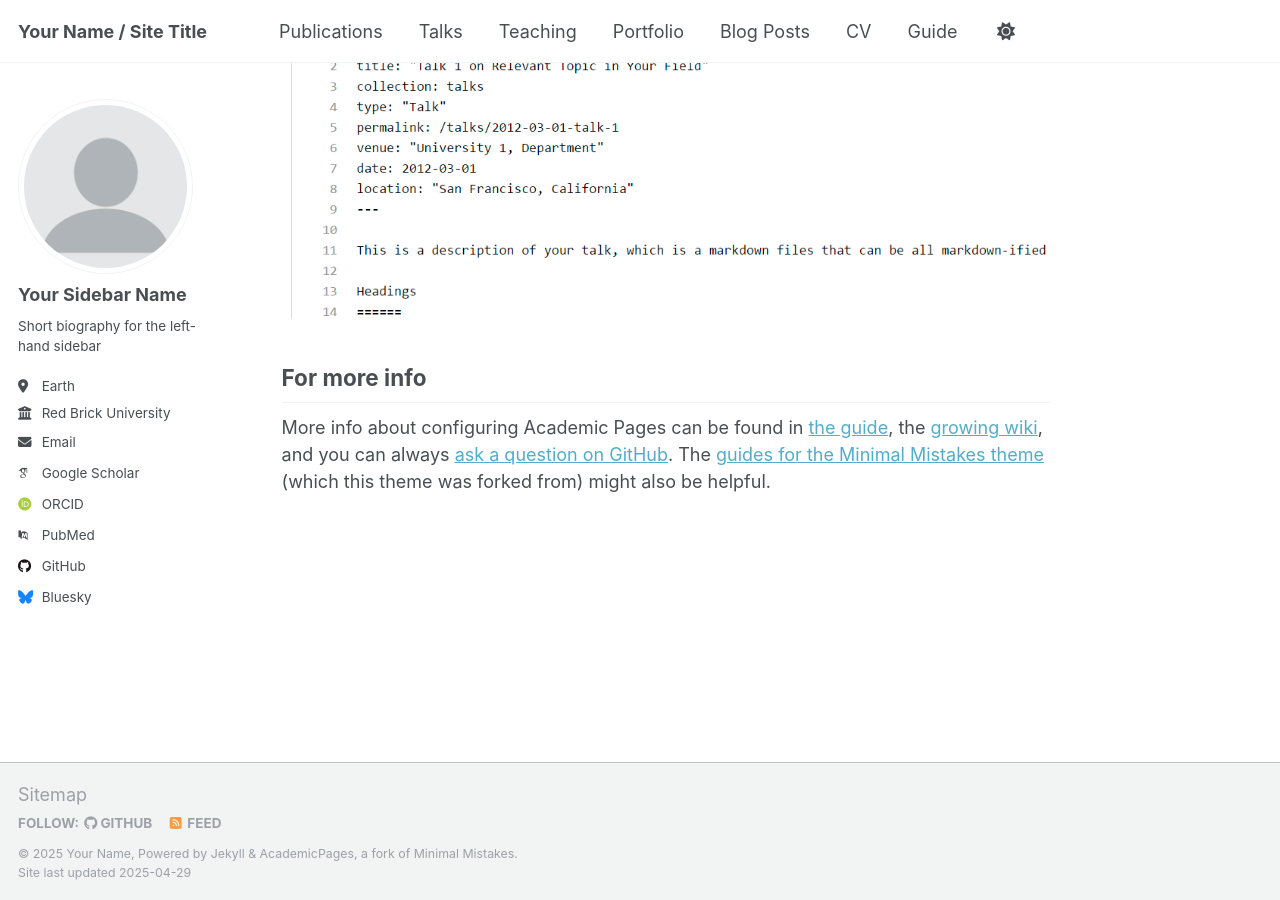
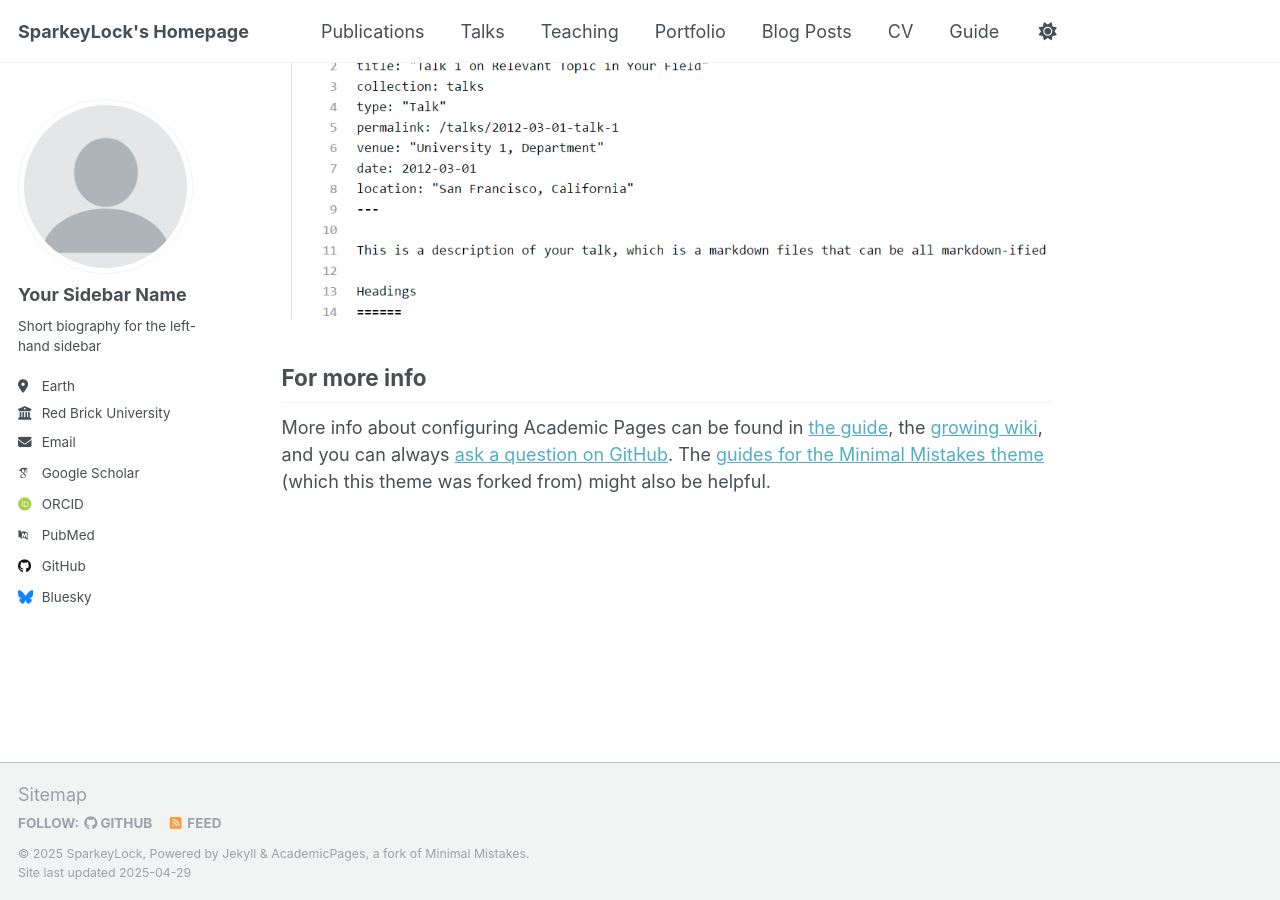
Before and after one commit to SparkeyLock/sparkeylock.github.io, a Jekyll site: the page built from _pages/about.md, in a window 1280 px wide and 900 px high, scrolled down 2636 px. Built offline with Jekyll 4.4.1, drawn with Linux system fonts in a browser that asks for light colours; some web fonts are replaced.

Commit message:
Update _config.yml

```diff
--- a/_config.yml
+++ b/_config.yml
@@ -9,13 +9,13 @@
 # Basic Site Settings
 locale                   : "en-US"
 site_theme               : "default"
-title                    : "Your Name / Site Title"
+title                    : "SparkeyLock's Homepage"
 title_separator          : "-"
-name                     : &name "Your Name"
-description              : &description "personal description"
-url                      : https://academicpages.github.io # the base hostname & protocol for your site e.g. "https://[your GitHub username].github.io" or if you already have some other page hosted on Github then use "https://[your GitHub username].github.io/[Your Repo Name]"
+name                     : &name "SparkeyLock"
+description              : &description "Undergraduate student in Landscape Architecture at Guangzhou University, focusing on urban environment studies and AI-assisted urban planning & design."
+url                      : https://sparkeylock.github.io # the base hostname & protocol for your site e.g. "https://[your GitHub username].github.io" or if you already have some other page hosted on Github then use "https://[your GitHub username].github.io/[Your Repo Name]"
 baseurl                  : "" # the subpath of your site, e.g. "/blog"
-repository               : "academicpages/academicpages.github.io"
+repository               : "sparkeylock/sparkeylock.github.io"
 
 # Site Author - The following control what appear as part of the author content on the side bar.
 #               If a field is blank the icon and link will not appear, otherwise it will be shown.
@@ -45,7 +45,7 @@ author:
   bitbucket        : # Username - Update with your username on the site
   codepen          : # Username
   dribbble         : # Username
-  github           : "academicpages"
+  github           : "sparkeylock"
   kaggle           : # Username
   stackoverflow    : # User number or user number and name (i.e., use "1" or "1/jeff-atwood")
 
```
